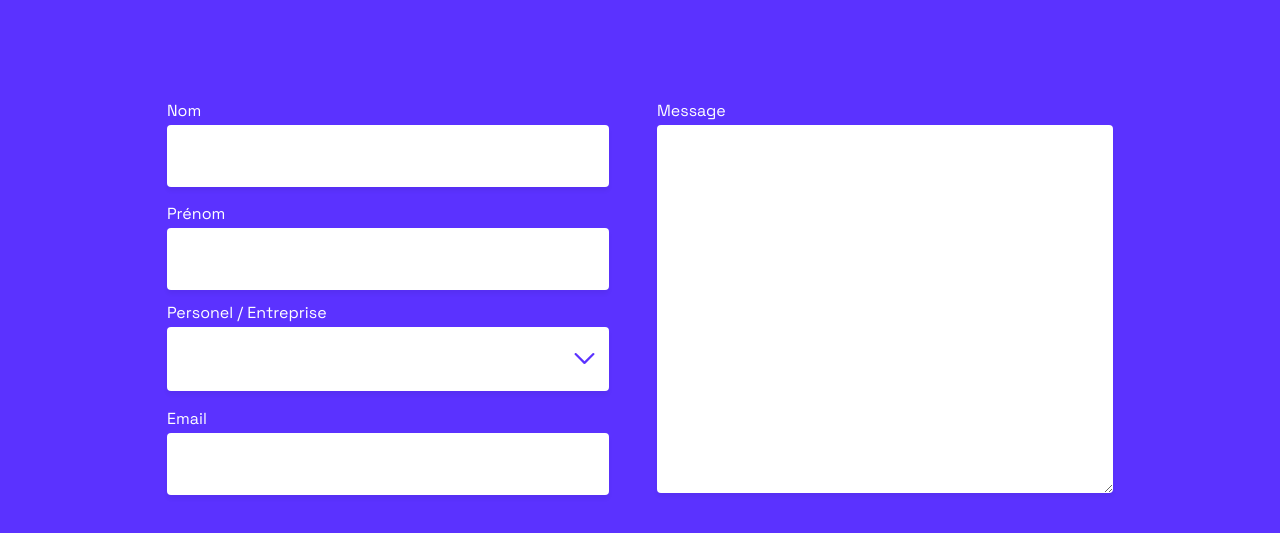
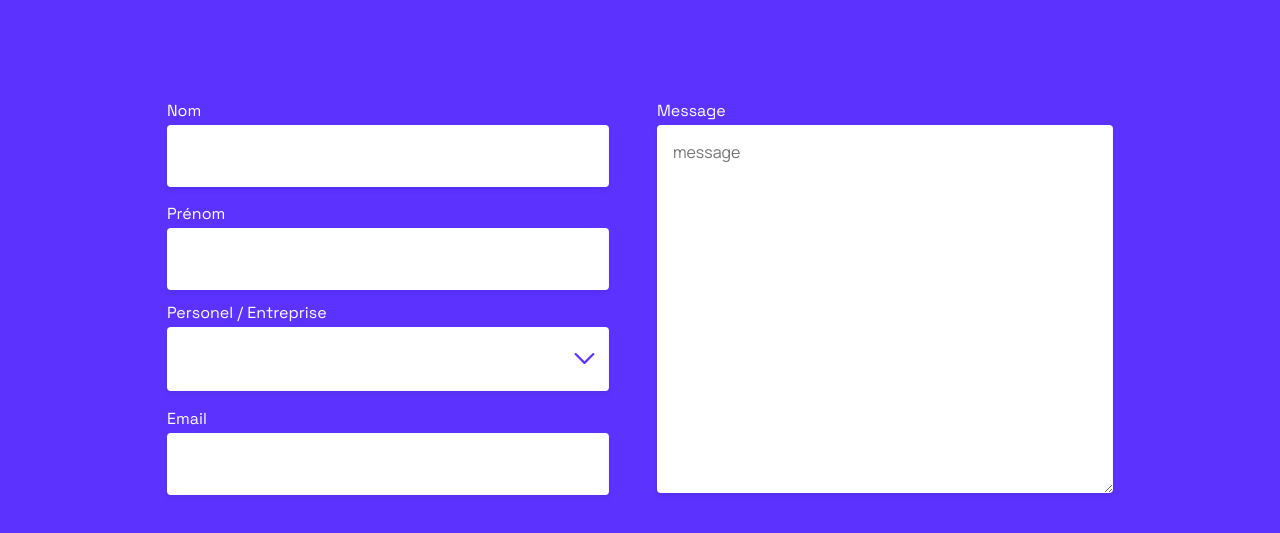
Before and after one commit to Fabio1008/D-buggez-le-site-d-une-agence-d-v-nementiel, a React (Create React App) app: page / in a window 1280 px wide. Shown: the part 5450-5983 px from the top of the page. Built offline with nearby package versions, Linux system fonts and the light colour scheme.

Commit message:
liaison de valeur et gestion de modif

```diff
--- a/src/components/Field/index.js
+++ b/src/components/Field/index.js
@@ -7,7 +7,7 @@ export const FIELD_TYPES = {
   TEXTAREA: 2,
 };
 
-const Field = ({ type = FIELD_TYPES.INPUT_TEXT, label, name, placeholder }) => {
+const Field = ({ type = FIELD_TYPES.INPUT_TEXT, label, name, placeholder, value, onChange}) => {
   let component;
   switch (type) {
     case FIELD_TYPES.INPUT_TEXT:
@@ -16,12 +16,18 @@ const Field = ({ type = FIELD_TYPES.INPUT_TEXT, label, name, placeholder }) => {
           type="text"
           name={name}
           placeholder={placeholder}
+          value={value}         // Liaison de la valeur
+          onChange={onChange}    // Gestion de la modification
           data-testid="field-testid"
         />
       );
       break;
     case FIELD_TYPES.TEXTAREA:
-      component = <textarea name={name} data-testid="field-testid" />;
+      component = <textarea name={name}
+      placeholder={placeholder}
+          value={value}         // Liaison de la valeur
+          onChange={onChange}    // Gestion de la modification
+      data-testid="field-testid" />;
       break;
     default:
       component = (
@@ -29,6 +35,8 @@ const Field = ({ type = FIELD_TYPES.INPUT_TEXT, label, name, placeholder }) => {
           type="text"
           name={name}
           placeholder={placeholder}
+          value={value}
+          onChange={onChange}
           data-testid="field-testid"
         />
       );
@@ -46,12 +54,16 @@ Field.propTypes = {
   name: PropTypes.string,
   label: PropTypes.string,
   placeholder: PropTypes.string,
+  value: PropTypes.string,          // Validation du type `value`
+  onChange: PropTypes.func,         // Validation du type `onChange`
 };
  Field.defaultProps = {
    label: "",
    placeholder: "",
    type: FIELD_TYPES.INPUT_TEXT,
    name: "field-name",
+   value: "",                         // Valeur par défaut vide
+   onChange: () => {},                // Fonction par défaut vide
  }
 
 export default Field;
```
